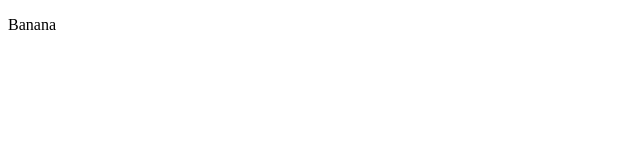
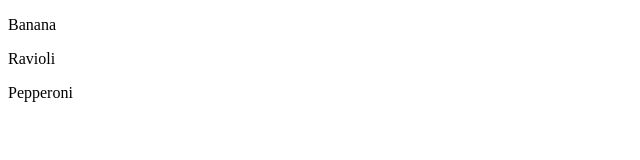
Before and after one commit to lydarras/test-crash-git, a plain HTML site: page index.html in a window 1280 px wide. Shown: the whole page, without its empty margins (0-640 px from the left). Drawn offline with Linux system fonts and the light colour scheme.

Commit message:
Ajout d'ingrédient signé test

```diff
--- a/index.html
+++ b/index.html
@@ -7,5 +7,7 @@
 </head>
 <body>
 	<p>Banana</p>
+	<p>Ravioli</p>
+	<p>Pepperoni</p>
 </body>
 </html>
```
